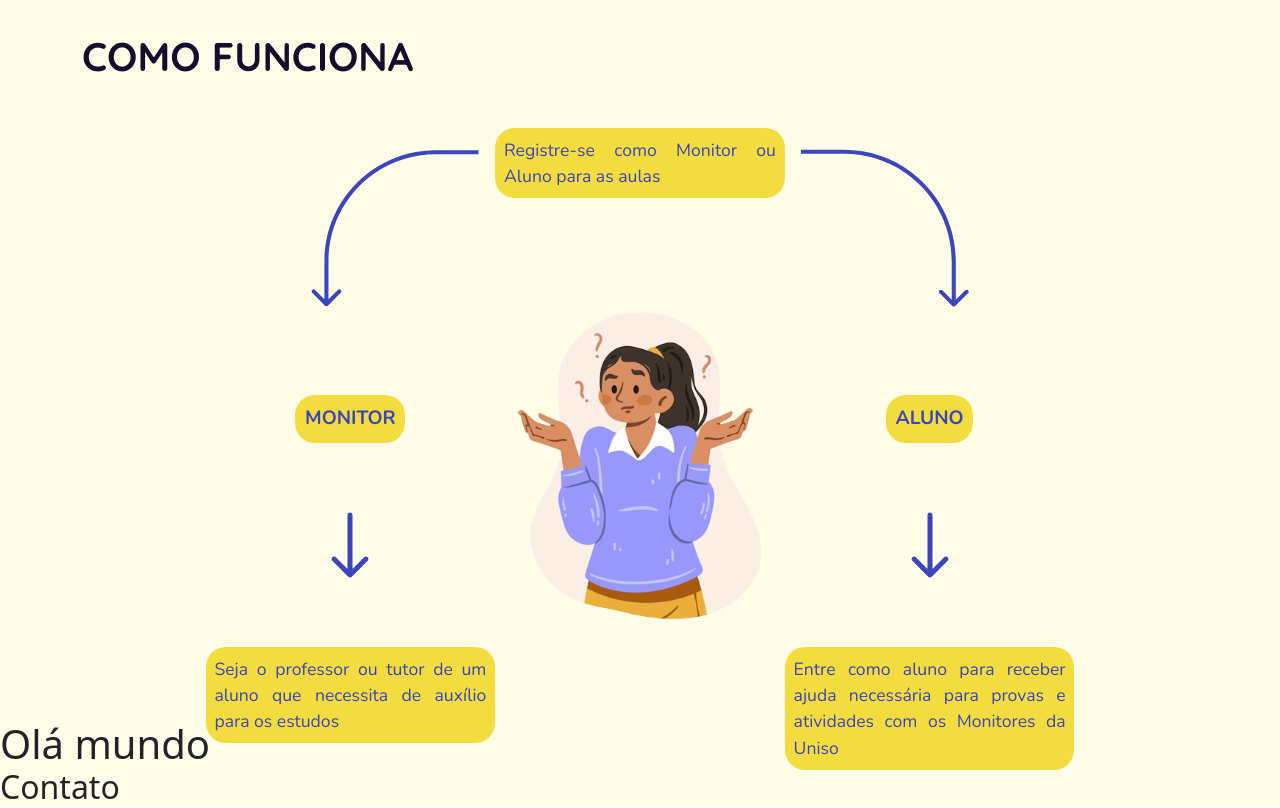
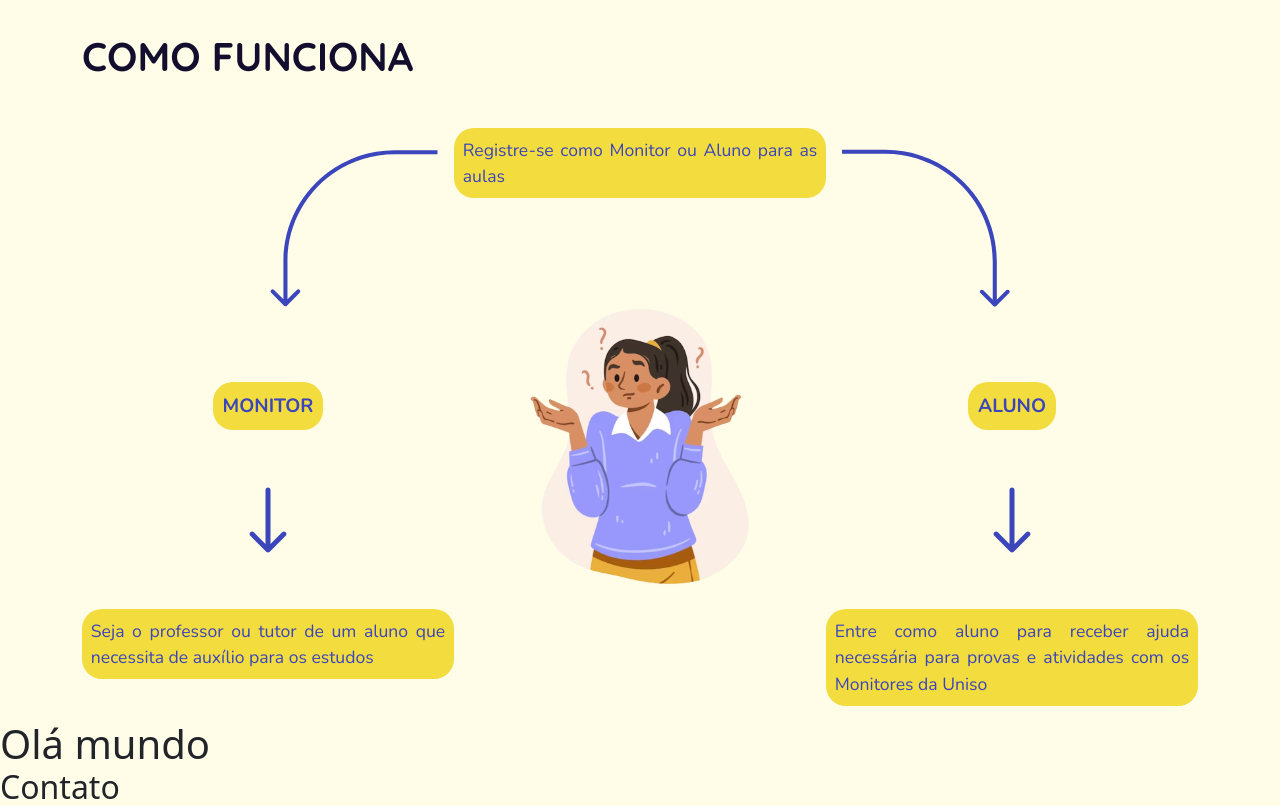
Before and after one commit to rafakid01/PROJETO_INTEGRADOR, an Angular app in the folder projeto-angular/: page / in a window 1280 px wide. Shown: the part 1100-1908 px from the top of the page. Built offline with nearby package versions, Linux system fonts and the light colour scheme.

Commit message:
imagem como funciona acerto largura

```diff
--- a/projeto-angular/src/app/components/how-works/how-works.component.css
+++ b/projeto-angular/src/app/components/how-works/how-works.component.css
@@ -40,16 +40,18 @@ p {
 
 .image-container img {
     margin-top: -3em;
-    width: 250px;
+    max-width: 250px;
+    width: calc(250px - 2vw);
 }
 
 /* CONTAINER DE EXPLICAÇÃO GERAL*/
 
 .explanation-main {
-    width: 80%;
+    width: 100%;
     display: grid;
     grid-template-columns: 1fr 1fr 1fr;
     grid-template-rows: .5fr 1fr .5fr;
+    padding: 0;
 }
 
 /* CONTAINER DAS SETAS */
```
